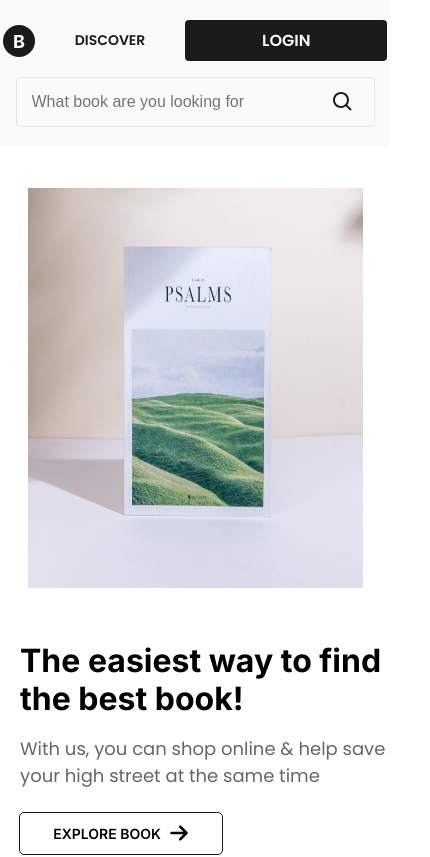
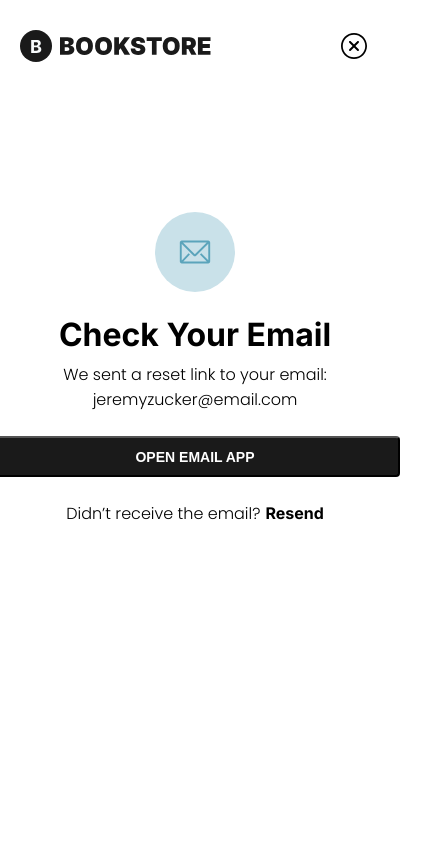
Before and after one commit to paulinasprojects/bookstore-dev, a React (Vite) app: page /forgot-password/step-2 in a window 390 px wide. Before the commit this address led to /. Shown: the top 857 px of the page, 430 px wide, since content can reach past the window. Built offline with nearby package versions, Linux system fonts and the light colour scheme.

Commit message:
added responsive Forgot password Step 2 Page

```diff
--- a/src/App.tsx
+++ b/src/App.tsx
@@ -4,6 +4,7 @@ import SignUpPage from "./pages/sign-up"
 import SignInPage from "./pages/sign-in"
 import MainLayout from "./components/layouts/main-layout"
 import ForgotPassword from "./pages/forgot-password"
+import ForgotPasswordStep2 from "./pages/forgot-password-step-2"
 
 const App = () => {
   return (
@@ -12,6 +13,7 @@ const App = () => {
     <Route path="/sign-up" element={<SignUpPage/>}/>
     <Route path="/sign-in" element={<SignInPage/>}/>
     <Route path="/forgot-password" element={<ForgotPassword/>}/>
+    <Route path="/forgot-password/step-2" element={<ForgotPasswordStep2/>}/>
     <Route path="*" element={<Navigate to="/"/>}/>
    </Routes>
   )
--- a/src/components/icons.tsx
+++ b/src/components/icons.tsx
@@ -7,7 +7,13 @@ export const ForgotPasswordLock = (props: SVGProps<SVGSVGElement>) => {
     <path fillRule="evenodd" clipRule="evenodd" d="M21.244 28.0019H11.056C8.264 28.0019 6 25.7379 6 22.9446V17.2273C6 14.4339 8.264 12.1699 11.056 12.1699H21.244C24.036 12.1699 26.3 14.4339 26.3 17.2273V22.9446C26.3 25.7379 24.036 28.0019 21.244 28.0019Z" stroke="#F37272" strokeWidth="1.5" strokeLinecap="round" strokeLinejoin="round"/>
     <path d="M16.151 18.6035V21.5662" stroke="#F37272" strokeWidth="1.5" strokeLinecap="round" strokeLinejoin="round"/>
     </svg>
-
-
   )
 }
+
+export const ForgotPasswordMessage = (props: SVGProps<SVGSVGElement>) => {
+  return (
+    <svg width="30" height="22" viewBox="0 0 30 22" fill="none" xmlns="http://www.w3.org/2000/svg" {...props}>
+    <path d="M27.444 0.333984H2.55512C2.08363 0.333984 1.63144 0.521285 1.29804 0.854683C0.964645 1.18808 0.777344 1.64027 0.777344 2.11176V19.8895C0.777344 20.361 0.964645 20.8132 1.29804 21.1466C1.63144 21.48 2.08363 21.6673 2.55512 21.6673H27.444C27.9155 21.6673 28.3677 21.48 28.7011 21.1466C29.0345 20.8132 29.2218 20.361 29.2218 19.8895V2.11176C29.2218 1.64027 29.0345 1.18808 28.7011 0.854683C28.3677 0.521285 27.9155 0.333984 27.444 0.333984V0.333984ZM26.0751 19.8895H4.03068L10.2529 13.454L8.9729 12.2184L2.55512 18.8584V3.46287L13.604 14.4584C13.9371 14.7895 14.3877 14.9754 14.8573 14.9754C15.327 14.9754 15.7776 14.7895 16.1107 14.4584L27.444 3.18732V18.7429L20.9018 12.2007L19.6485 13.454L26.0751 19.8895ZM3.71957 2.11176H26.004L14.8573 13.1962L3.71957 2.11176Z" fill="#5BA4BB"/>
+    </svg>
+  )
+}
--- /dev/null
+++ b/src/pages/forgot-password-step-2.tsx
@@ -0,0 +1,47 @@
+import { useNavigate } from "react-router-dom";
+import { useState } from "react";
+import { IoIosCloseCircleOutline } from "react-icons/io";
+import logo from "/bookstore-v2-logo.svg";
+import { ForgotPasswordMessage } from "@/components/icons";
+
+import "@/styles/forgot-password-step-2.scss";
+
+const ForgotPasswordStep2 = () => {
+  const [openModal, setOpenModal] = useState<boolean>(false);
+  const navigate = useNavigate();
+
+  const toggleClose = () => {
+   setOpenModal(!openModal);
+   navigate("/");
+  };
+
+  return (
+    <div>
+      <div className="forgot-password-header-container">
+        <img src={logo} alt="" />
+        <IoIosCloseCircleOutline className="forgot-password-close-button" onClick={toggleClose}/>
+      </div>
+      <div className="forgot-password-step-content-container">
+        <div className="password-message">
+          <ForgotPasswordMessage className="message-icon"/>
+        </div>
+        <div className="forgot-password-title-container">
+          <span className="forgot-password-title">Check Your Email</span>
+        </div>
+        <div className="forgot-password-description-container">
+          <span className="forgot-password-description">We sent a reset link to your email: <br /> <span className="email-password">jeremyzucker@email.com</span></span>
+        </div>
+        <div>
+          <button className="send-now-button" onClick={() => navigate("/forgot-password/step-3")}>Open Email App</button>
+        </div>
+        <div className="resend-container">
+          <span>Didn’t receive the email?
+            <span className="resend-span">Resend</span>
+          </span>
+        </div>
+      </div>
+    </div>
+  )
+}
+
+export default ForgotPasswordStep2
--- a/src/pages/forgot-password.tsx
+++ b/src/pages/forgot-password.tsx
@@ -12,8 +12,8 @@ const ForgotPassword = () => {
 
   const toggleClose = () => {
    setOpenModal(!openModal);
-   navigate("/")
-  }
+   navigate("/");
+  };
 
 
   return (
@@ -36,7 +36,7 @@ const ForgotPassword = () => {
           <input type="email" placeholder="jeremyzucker@email.com" className="forgot-password-input" />
         </div>
         <div>
-          <button className="send-now-button">Send now</button>
+          <button className="send-now-button" onClick={() => navigate("/forgot-password/step-2")}>Send now</button>
         </div>
       </div>
     </div>
--- /dev/null
+++ b/src/styles/forgot-password-step-2.scss
@@ -0,0 +1,49 @@
+@import "./responsive.scss";
+
+.forgot-password-step-content-container {
+  display: flex;
+  flex-direction: column;
+  align-items: center;
+  justify-content: center;
+}
+
+.password-message {
+  display: flex;
+  align-items: center;
+  justify-content: center;
+  width: 80px;
+  height: 80px;
+  border-radius: 50%;
+  background-color: var(--secondary-color-200);
+  margin-bottom: 24px;
+}
+
+.message-icon {
+  width: 32px;
+  height: 32px;
+}
+
+.email-password {
+  display: flex;
+  align-items: center;
+  justify-content: center;
+}
+
+.resend-container {
+  margin-top: 24px;
+  font-size: 16px;
+  font-weight: 300;
+}
+
+.resend-span {
+  font-family: "Inter", sans-serif;
+  font-weight: bold;
+  font-size: 1rem;
+  line-height: 120%;
+  margin-left: 5px;
+}
+
+.resend-span:hover {
+  text-decoration: underline;
+  cursor: pointer;
+}
```
Also changed, not shown: public/message.svg (added).
